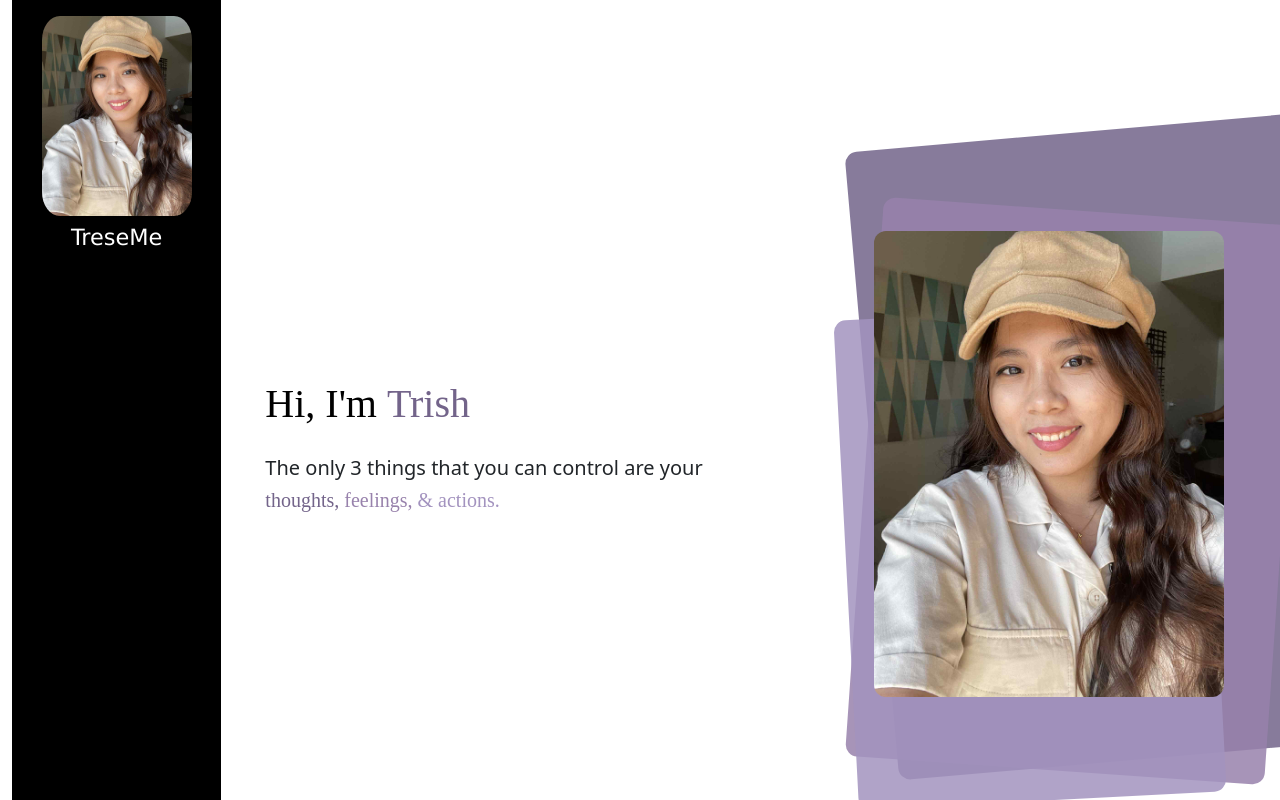
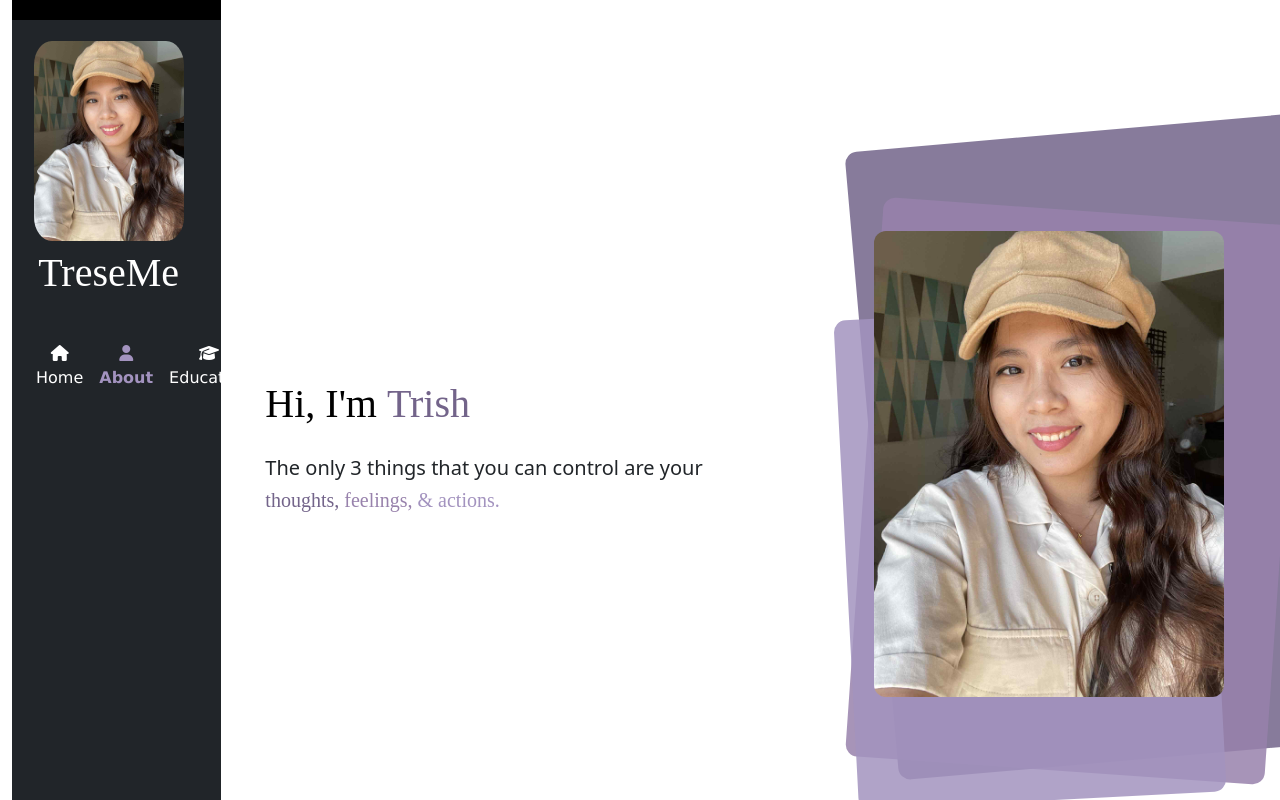
Before and after one commit to TrishaMaeSayson/personal-website-finals, a Vue app in the folder trisha-website/: page / in a window 1280 px wide. Shown: the top 800 px of the page. Built offline with nearby package versions, Linux system fonts and the light colour scheme; no server answers.

Commit message:
brought back app and sidebar

```diff
--- a/trisha-website/src/App.vue
+++ b/trisha-website/src/App.vue
@@ -2,13 +2,13 @@
   <div class="container-fluid">
     <div class="row g-0 flex-nowrap">
       <!-- Sidebar -->
-      <div class="col-12 col-md-2 sidebar-col p-0">
+      <div class="col-12 col-md-2 sidebar-col">
         <Sidebar />
       </div>
 
       <!-- Main content -->
       <div class="col-12 col-md-10 main-content">
-        <div class="content-wrapper p-4">
+        <div class="p-4">
           <Home />
           <About />
           <Education />
--- a/trisha-website/src/components/Sidebar.vue
+++ b/trisha-website/src/components/Sidebar.vue
@@ -1,14 +1,14 @@
 <template>
-  <nav class="sidebar d-flex flex-column align-items-center p-3">
+  <nav class="sidebar navbar navbar-expand-lg navbar-dark bg-dark flex-lg-column align-items-center p-3">
     <!-- Brand / Profile -->
-    <a class="navbar-brand text-center w-100 mb-3" href="#home">
+    <a class="navbar-brand text-center w-100 mb-2" href="#home">
       <img src="/images/selfie.jpg" class="profile-pic mb-2" alt="Profile" />
-      <h1 class="brand-name">TreseMe</h1>
+      <h1>TreseMe</h1>
     </a>
 
-    <!-- Hamburger Button (mobile only) -->
+    <!-- Hamburger Button -->
     <button
-      class="navbar-toggler d-lg-none align-self-start mb-3"
+      class="navbar-toggler"
       type="button"
       data-bs-toggle="collapse"
       data-bs-target="#sidebarNav"
@@ -20,8 +20,8 @@
     </button>
 
     <!-- Collapsible Menu -->
-    <div class="collapse navbar-collapse flex-column w-100" id="sidebarNav">
-      <ul class="nav flex-column w-100 text-center">
+    <div class="collapse navbar-collapse flex-column mt-3 w-100" id="sidebarNav">
+      <ul class="navbar-nav w-100 text-center">
         <li class="nav-item"><a href="#home" class="nav-link"><i class="fas fa-home"></i> Home</a></li>
         <li class="nav-item"><a href="#about" class="nav-link"><i class="fas fa-user"></i> About</a></li>
         <li class="nav-item"><a href="#education" class="nav-link"><i class="fas fa-graduation-cap"></i> Education</a></li>
@@ -52,7 +52,8 @@ export default {
           const bottom = top + section.offsetHeight;
           if (scrollPosition >= top && scrollPosition < bottom)
             link.classList.add('active');
-          else link.classList.remove('active');
+          else
+            link.classList.remove('active');
         }
       });
     }
```
